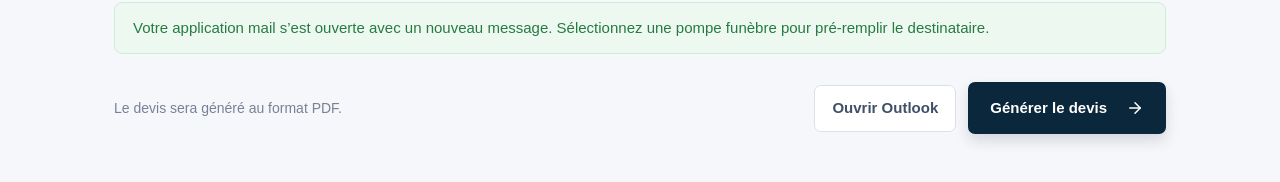
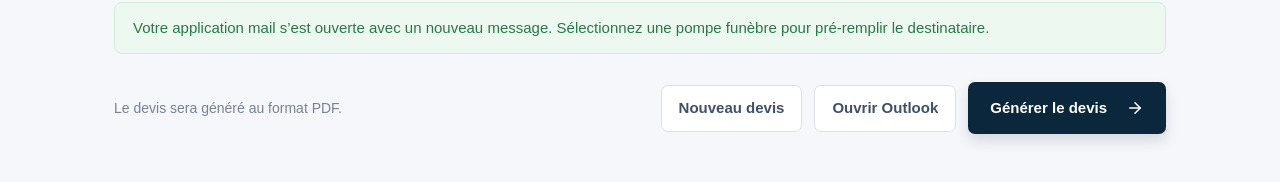
Before and after one commit to 0x11semprez/augeo-frontend, a Next.js app: page / in a window 1280 px wide. Both pictures are taken after a click on the button "Ouvrir Outlook". Shown: the part 1532-1714 px from the top of the page. Built offline with nearby package versions, Linux system fonts and the light colour scheme; no server answers.

Commit message:
feat(frontend): bouton nouveau devis pour réinitialiser le formulaire

```diff
--- a/app/page.tsx
+++ b/app/page.tsx
@@ -76,6 +76,7 @@ export default function Home() {
     message: string;
   } | null>(null);
   const [isSubmitting, setIsSubmitting] = useState(false);
+  const [formKey, setFormKey] = useState(0);
 
   useEffect(() => {
     async function loadPrestations() {
@@ -296,6 +297,13 @@ export default function Home() {
     await generateDevis();
   }
 
+  function handleNouveauDevis() {
+    setData(initialData);
+    setSelectedPrestations({});
+    setStatus(null);
+    setFormKey((current) => current + 1);
+  }
+
   const selectedCount =
     Object.values(selectedPrestations).filter(Boolean).length;
   return (
@@ -320,7 +328,7 @@ export default function Home() {
               </p>
             </div>
           </div>
-          <form onSubmit={handleSubmit}>
+          <form onSubmit={handleSubmit} key={formKey}>
             <section className="form-card">
               <Heading
                 title="Informations du défunt"
@@ -552,6 +560,15 @@ export default function Home() {
             <div className="submit-bar">
               <p>Le devis sera généré au format PDF.</p>
               <div className="form-actions">
+                {status?.type === "success" && (
+                  <button
+                    className="secondary-button"
+                    type="button"
+                    onClick={handleNouveauDevis}
+                  >
+                    Nouveau devis
+                  </button>
+                )}
                 <button
                   className="secondary-button"
                   type="button"
```
